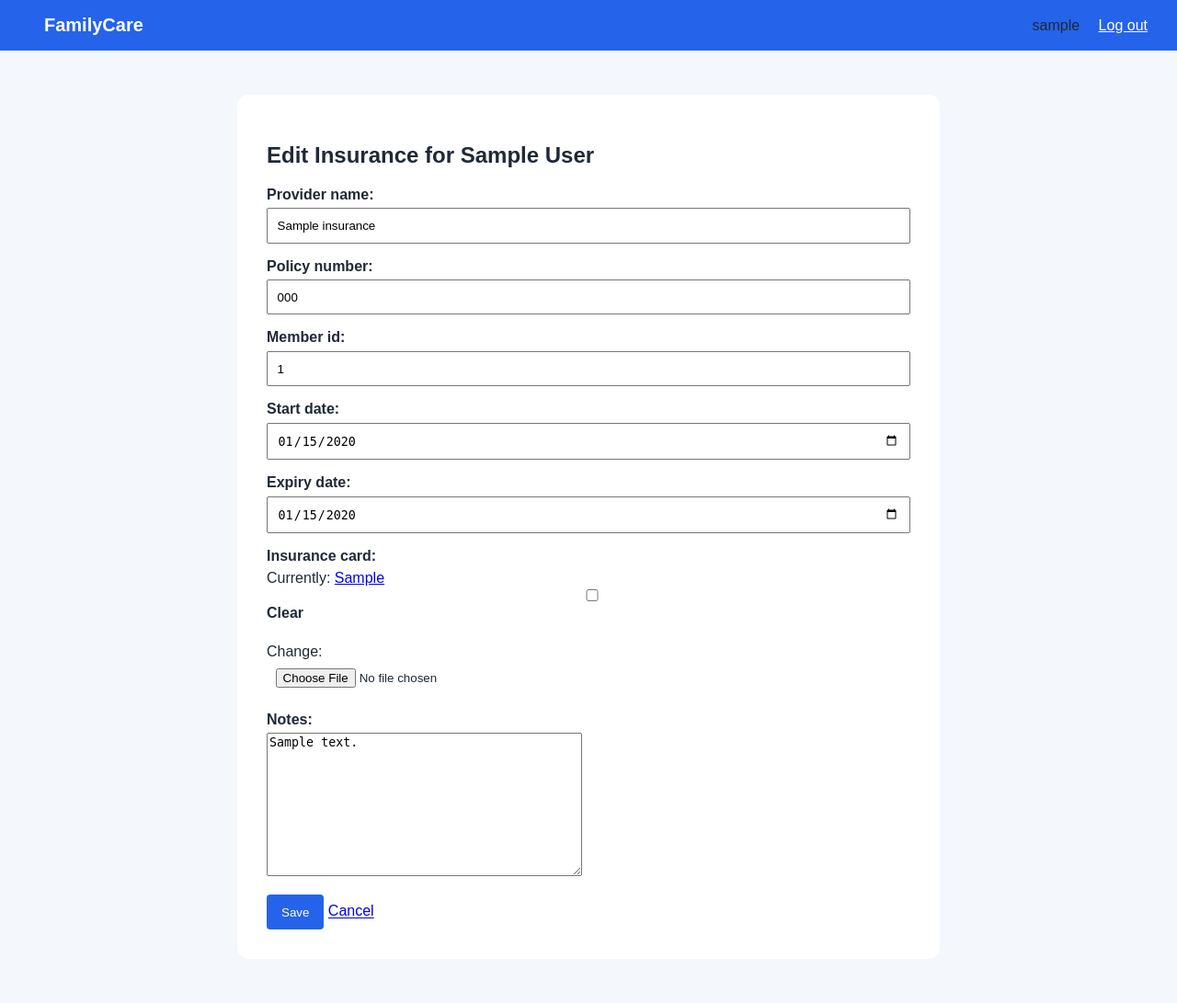
After one commit to Aswanthcv/FamilyCare, a Django app: page /insurance/1/edit/ in a window 1280 px wide. The commit adds this page. Shown: the whole page at 92% size. Run offline with Django 5.2, Linux system fonts and the light colour scheme; a user stored in the database is signed in; tables that the repository leaves empty hold one stand-in row (values such as "Sample post").

Commit message:
Add insurance and medical documents

```diff
--- a/records/forms.py
+++ b/records/forms.py
@@ -2,11 +2,16 @@ from django import forms
 from django.contrib.auth.forms import UserCreationForm
 from django.contrib.auth.models import User
 
-from .models import DoctorVisit, FamilyMember, MedicalReport, Prescription, TestResult
+from .models import DoctorVisit, FamilyMember, Insurance, MedicalDocument, MedicalReport, Prescription, TestResult
 
 
 class RegistrationForm(UserCreationForm):
     email = forms.EmailField(required=True)
+
+    def __init__(self, *args, **kwargs):
+        super().__init__(*args, **kwargs)
+        self.fields['username'].label = 'Family Name'
+        self.fields['username'].help_text = 'Enter the family name used to log in.'
 
     class Meta:
         model = User
@@ -49,3 +54,20 @@ class PrescriptionForm(forms.ModelForm):
         model = Prescription
         exclude = ('family_member', 'created_at')
         widgets = {'prescription_date': forms.DateInput(attrs={'type': 'date'})}
+
+
+class InsuranceForm(forms.ModelForm):
+    class Meta:
+        model = Insurance
+        exclude = ('family_member', 'created_at')
+        widgets = {
+            'start_date': forms.DateInput(attrs={'type': 'date'}),
+            'expiry_date': forms.DateInput(attrs={'type': 'date'}),
+        }
+
+
+class MedicalDocumentForm(forms.ModelForm):
+    class Meta:
+        model = MedicalDocument
+        exclude = ('family_member', 'created_at')
+        widgets = {'document_date': forms.DateInput(attrs={'type': 'date'})}
--- a/records/urls.py
+++ b/records/urls.py
@@ -31,5 +31,15 @@ urlpatterns = [
     path('prescriptions/<int:prescription_id>/edit/', views.edit_prescription, name='edit_prescription'),
     path('prescriptions/<int:prescription_id>/delete/', views.delete_prescription, name='delete_prescription'),
     path('prescriptions/<int:prescription_id>/file/', views.view_prescription_file, name='view_prescription_file'),
+    path('members/<int:member_id>/insurance/add/', views.add_insurance, name='add_insurance'),
+    path('insurance/<int:insurance_id>/', views.insurance_detail, name='insurance_detail'),
+    path('insurance/<int:insurance_id>/edit/', views.edit_insurance, name='edit_insurance'),
+    path('insurance/<int:insurance_id>/delete/', views.delete_insurance, name='delete_insurance'),
+    path('insurance/<int:insurance_id>/card/', views.view_insurance_card, name='view_insurance_card'),
+    path('members/<int:member_id>/documents/add/', views.add_medical_document, name='add_medical_document'),
+    path('documents/<int:document_id>/', views.medical_document_detail, name='medical_document_detail'),
+    path('documents/<int:document_id>/edit/', views.edit_medical_document, name='edit_medical_document'),
+    path('documents/<int:document_id>/delete/', views.delete_medical_document, name='delete_medical_document'),
+    path('documents/<int:document_id>/file/', views.view_medical_document, name='view_medical_document'),
     path('', views.home, name='home'),
 ]
--- a/records/views.py
+++ b/records/views.py
@@ -3,8 +3,8 @@ from django.contrib.auth.decorators import login_required
 from django.http import FileResponse
 from django.shortcuts import get_object_or_404, redirect, render
 
-from .forms import DoctorVisitForm, FamilyMemberForm, MedicalReportForm, PrescriptionForm, RegistrationForm, TestResultForm
-from .models import DoctorVisit, FamilyMember, MedicalReport, Prescription, TestResult
+from .forms import DoctorVisitForm, FamilyMemberForm, InsuranceForm, MedicalDocumentForm, MedicalReportForm, PrescriptionForm, RegistrationForm, TestResultForm
+from .models import DoctorVisit, FamilyMember, Insurance, MedicalDocument, MedicalReport, Prescription, TestResult
 
 
 def register(request):
@@ -63,6 +63,8 @@ def member_detail(request, member_id):
         'medical_reports': member.medical_reports.all(),
         'doctor_visits': member.doctor_visits.all(),
         'prescriptions': member.prescriptions.all(),
+        'insurance_records': member.insurance_records.all(),
+        'medical_documents': member.medical_documents.all(),
     })
 
 
@@ -263,6 +265,108 @@ def view_prescription_file(request, prescription_id):
 
 
 @login_required
+def add_insurance(request, member_id):
+    member = get_object_or_404(FamilyMember, id=member_id, user=request.user)
+    if request.method == 'POST':
+        form = InsuranceForm(request.POST, request.FILES)
+        if form.is_valid():
+            insurance = form.save(commit=False)
+            insurance.family_member = member
+            insurance.save()
+            return redirect('records:member_detail', member_id=member.id)
+    else:
+        form = InsuranceForm()
+    return render(request, 'records/insurance_form.html', {'form': form, 'member': member, 'title': 'Add Insurance'})
+
+
+@login_required
+def insurance_detail(request, insurance_id):
+    insurance = get_object_or_404(Insurance, id=insurance_id, family_member__user=request.user)
+    return render(request, 'records/insurance_detail.html', {'insurance': insurance})
+
+
+@login_required
+def edit_insurance(request, insurance_id):
+    insurance = get_object_or_404(Insurance, id=insurance_id, family_member__user=request.user)
+    if request.method == 'POST':
+        form = InsuranceForm(request.POST, request.FILES, instance=insurance)
+        if form.is_valid():
+            form.save()
+            return redirect('records:member_detail', member_id=insurance.family_member.id)
+    else:
+        form = InsuranceForm(instance=insurance)
+    return render(request, 'records/insurance_form.html', {'form': form, 'member': insurance.family_member, 'title': 'Edit Insurance'})
+
+
+@login_required
+def delete_insurance(request, insurance_id):
+    insurance = get_object_or_404(Insurance, id=insurance_id, family_member__user=request.user)
+    if request.method == 'POST':
+        member_id = insurance.family_member.id
+        insurance.delete()
+        return redirect('records:member_detail', member_id=member_id)
+    return render(request, 'records/insurance_confirm_delete.html', {'insurance': insurance})
+
+
+@login_required
+def view_insurance_card(request, insurance_id):
+    insurance = get_object_or_404(Insurance, id=insurance_id, family_member__user=request.user)
+    if not insurance.insurance_card:
+        return redirect('records:member_detail', member_id=insurance.family_member.id)
+    return FileResponse(insurance.insurance_card.open('rb'), as_attachment=False, filename=insurance.insurance_card.name)
+
+
+@login_required
+def add_medical_document(request, member_id):
+    member = get_object_or_404(FamilyMember, id=member_id, user=request.user)
+    if request.method == 'POST':
+        form = MedicalDocumentForm(request.POST, request.FILES)
+        if form.is_valid():
+            document = form.save(commit=False)
+            document.family_member = member
+            document.save()
+            return redirect('records:member_detail', member_id=member.id)
+    else:
+        form = MedicalDocumentForm()
+    return render(request, 'records/medical_document_form.html', {'form': form, 'member': member, 'title': 'Upload Medical Document'})
+
+
+@login_required
+def medical_document_detail(request, document_id):
+    document = get_object_or_404(MedicalDocument, id=document_id, family_member__user=request.user)
+    return render(request, 'records/medical_document_detail.html', {'document': document})
+
+
+@login_required
+def edit_medical_document(request, document_id):
+    document = get_object_or_404(MedicalDocument, id=document_id, family_member__user=request.user)
+    if request.method == 'POST':
+        form = MedicalDocumentForm(request.POST, request.FILES, instance=document)
+        if form.is_valid():
+            form.save()
+            return redirect('records:member_detail', member_id=document.family_member.id)
+    else:
+        form = MedicalDocumentForm(instance=document)
+    return render(request, 'records/medical_document_form.html', {'form': form, 'member': document.family_member, 'title': 'Edit Medical Document'})
+
+
+@login_required
+def delete_medical_document(request, document_id):
+    document = get_object_or_404(MedicalDocument, id=document_id, family_member__user=request.user)
+    if request.method == 'POST':
+        member_id = document.family_member.id
+        document.delete()
+        return redirect('records:member_detail', member_id=member_id)
+    return render(request, 'records/medical_document_confirm_delete.html', {'document': document})
+
+
+@login_required
+def view_medical_document(request, document_id):
+    document = get_object_or_404(MedicalDocument, id=document_id, family_member__user=request.user)
+    return FileResponse(document.document_file.open('rb'), as_attachment=False, filename=document.document_file.name)
+
+
+@login_required
 def edit_member(request, member_id):
     member = get_object_or_404(FamilyMember, id=member_id, user=request.user)
     if request.method == 'POST':
--- /dev/null
+++ b/templates/records/insurance_confirm_delete.html
@@ -0,0 +1 @@
+{% extends 'base.html' %}{% block title %}Delete Insurance | FamilyCare{% endblock %}{% block content %}<section class="form-card"><h1>Delete {{ insurance.provider_name }} insurance?</h1><p>This action cannot be undone.</p><form method="post">{% csrf_token %}<button type="submit">Yes, delete</button> <a href="{% url 'records:member_detail' insurance.family_member.id %}">Cancel</a></form></section>{% endblock %}
--- /dev/null
+++ b/templates/records/insurance_detail.html
@@ -0,0 +1 @@
+{% extends 'base.html' %}{% block title %}Insurance | FamilyCare{% endblock %}{% block content %}<section class="welcome-card"><h1>{{ insurance.provider_name }}</h1><p>Family member: {{ insurance.family_member.full_name }}</p><p>Policy number: {{ insurance.policy_number }}</p><p>Member ID: {{ insurance.member_id }}</p><p>Start date: {{ insurance.start_date }}</p><p>Expiry date: {{ insurance.expiry_date }}</p><p>Notes: {{ insurance.notes|default:'None added' }}</p>{% if insurance.insurance_card %}<p><a href="{% url 'records:view_insurance_card' insurance.id %}">View insurance card</a></p>{% endif %}<a class="button" href="{% url 'records:edit_insurance' insurance.id %}">Edit</a> <a href="{% url 'records:member_detail' insurance.family_member.id %}">Back to profile</a></section>{% endblock %}
--- /dev/null
+++ b/templates/records/insurance_form.html
@@ -0,0 +1 @@
+{% extends 'base.html' %}{% block title %}{{ title }} | FamilyCare{% endblock %}{% block content %}<section class="form-card wide-form"><h1>{{ title }} for {{ member.full_name }}</h1><form method="post" enctype="multipart/form-data">{% csrf_token %}{{ form.as_p }}<button type="submit">Save</button> <a href="{% url 'records:member_detail' member.id %}">Cancel</a></form></section>{% endblock %}
--- /dev/null
+++ b/templates/records/medical_document_confirm_delete.html
@@ -0,0 +1 @@
+{% extends 'base.html' %}{% block title %}Delete Document | FamilyCare{% endblock %}{% block content %}<section class="form-card"><h1>Delete {{ document.title }}?</h1><p>This action cannot be undone.</p><form method="post">{% csrf_token %}<button type="submit">Yes, delete</button> <a href="{% url 'records:member_detail' document.family_member.id %}">Cancel</a></form></section>{% endblock %}
--- /dev/null
+++ b/templates/records/medical_document_detail.html
@@ -0,0 +1 @@
+{% extends 'base.html' %}{% block title %}{{ document.title }} | FamilyCare{% endblock %}{% block content %}<section class="welcome-card"><h1>{{ document.title }}</h1><p>Family member: {{ document.family_member.full_name }}</p><p>Date: {{ document.document_date }}</p><p>Description: {{ document.description|default:'No description added' }}</p><p><a href="{% url 'records:view_medical_document' document.id %}">View document file</a></p><a class="button" href="{% url 'records:edit_medical_document' document.id %}">Edit</a> <a href="{% url 'records:member_detail' document.family_member.id %}">Back to profile</a></section>{% endblock %}
--- /dev/null
+++ b/templates/records/medical_document_form.html
@@ -0,0 +1 @@
+{% extends 'base.html' %}{% block title %}{{ title }} | FamilyCare{% endblock %}{% block content %}<section class="form-card wide-form"><h1>{{ title }} for {{ member.full_name }}</h1><form method="post" enctype="multipart/form-data">{% csrf_token %}{{ form.as_p }}<button type="submit">Save</button> <a href="{% url 'records:member_detail' member.id %}">Cancel</a></form></section>{% endblock %}
--- a/templates/records/member_detail.html
+++ b/templates/records/member_detail.html
@@ -12,5 +12,9 @@
 {% for visit in doctor_visits %}<article class="member-card"><h3>{{ visit.doctor_name }}</h3><p>Hospital/Clinic: {{ visit.hospital_or_clinic|default:'Not added' }}</p><p>Visit date: {{ visit.visit_date }}</p><p>Reason: {{ visit.reason_for_visit|default:'Not added' }}</p><p>Diagnosis/condition: {{ visit.diagnosis_or_condition|default:'Not added' }}</p><p>Follow-up date: {{ visit.follow_up_date|default:'Not scheduled' }}</p><a href="{% url 'records:doctor_visit_detail' visit.id %}">View details</a>{% if visit.visit_document %} <a href="{% url 'records:view_visit_document' visit.id %}">View document</a>{% endif %} <a href="{% url 'records:edit_doctor_visit' visit.id %}">Edit</a> <a href="{% url 'records:delete_doctor_visit' visit.id %}">Delete</a></article>{% empty %}<p class="muted">No doctor visits added yet.</p>{% endfor %}
 <h2>Prescriptions</h2><p><a class="button" href="{% url 'records:add_prescription' member.id %}">Add Prescription</a></p>
 {% for prescription in prescriptions %}<article class="member-card"><h3>{{ prescription.doctor_name }}</h3><p>Prescription date: {{ prescription.prescription_date }}</p><p>Medicines: {{ prescription.medicines }}</p><p>Dosage/instructions: {{ prescription.dosage_instructions|default:'Not added' }}</p><p>Duration: {{ prescription.duration|default:'Not added' }}</p><a href="{% url 'records:prescription_detail' prescription.id %}">View prescription</a>{% if prescription.prescription_file %} <a href="{% url 'records:view_prescription_file' prescription.id %}">View file</a>{% endif %} <a href="{% url 'records:edit_prescription' prescription.id %}">Edit</a> <a href="{% url 'records:delete_prescription' prescription.id %}">Delete</a></article>{% empty %}<p class="muted">No prescriptions added yet.</p>{% endfor %}
-<h2>Coming later</h2><p>Insurance · Other Documents</p><a class="button" href="{% url 'records:edit_member' member.id %}">Edit</a> <a href="{% url 'records:home' %}">Back to dashboard</a>
+<h2>Insurance</h2><p><a class="button" href="{% url 'records:add_insurance' member.id %}">Add Insurance</a></p>
+{% for insurance in insurance_records %}<article class="member-card"><h3>{{ insurance.provider_name }}</h3><p>Policy number: {{ insurance.policy_number }}</p><p>Member ID: {{ insurance.member_id }}</p><p>Start date: {{ insurance.start_date }}</p><p>Expiry date: {{ insurance.expiry_date }}</p>{% if insurance.insurance_card %}<a href="{% url 'records:view_insurance_card' insurance.id %}">View insurance card</a>{% endif %} <a href="{% url 'records:edit_insurance' insurance.id %}">Edit</a> <a href="{% url 'records:delete_insurance' insurance.id %}">Delete</a></article>{% empty %}<p class="muted">No insurance records added yet.</p>{% endfor %}
+<h2>Other Medical Documents</h2><p><a class="button" href="{% url 'records:add_medical_document' member.id %}">Upload Document</a></p>
+{% for document in medical_documents %}<article class="member-card"><h3>{{ document.title }}</h3><p>Date: {{ document.document_date }}</p><p>{{ document.description|default:'No description added' }}</p><a href="{% url 'records:medical_document_detail' document.id %}">View</a> <a href="{% url 'records:edit_medical_document' document.id %}">Edit</a> <a href="{% url 'records:delete_medical_document' document.id %}">Delete</a></article>{% empty %}<p class="muted">No other medical documents added yet.</p>{% endfor %}
+<a class="button" href="{% url 'records:edit_member' member.id %}">Edit</a> <a href="{% url 'records:home' %}">Back to dashboard</a>
 </section>{% endblock %}
--- a/templates/registration/login.html
+++ b/templates/registration/login.html
@@ -6,7 +6,7 @@
     {% if error %}<p class="error">{{ error }}</p>{% endif %}
     <form method="post">
         {% csrf_token %}
-        <p><label for="username">Username / Family ID</label><input type="text" name="username" id="username" required></p>
+        <p><label for="username">Family Name</label><input type="text" name="username" id="username" required></p>
         <p><label for="password">Password</label><input type="password" name="password" id="password" required></p>
         <button type="submit">Log in</button>
     </form>
```
Also changed, not shown: records/models.py (+27 -0 lines), records/tests.py (+67 -1 lines), records/migrations/0006_insurance_medicaldocument.py (added).
